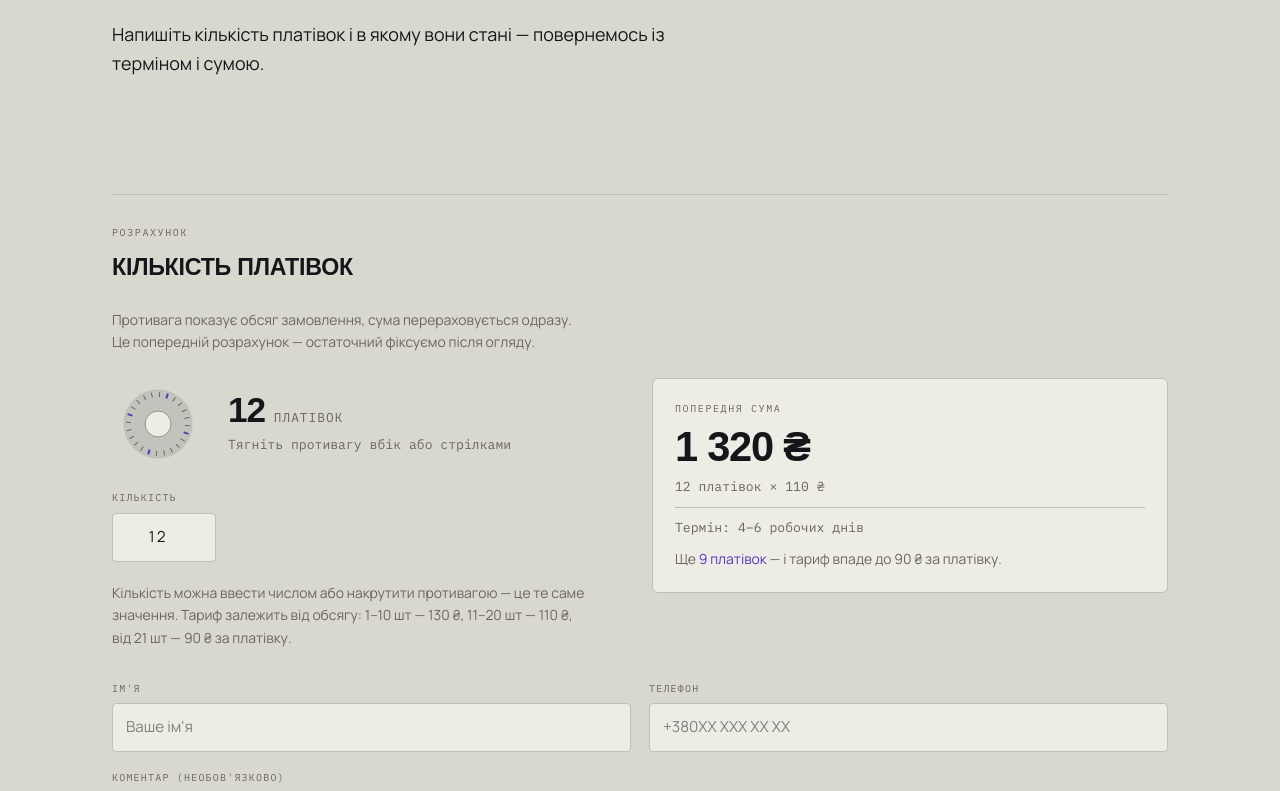
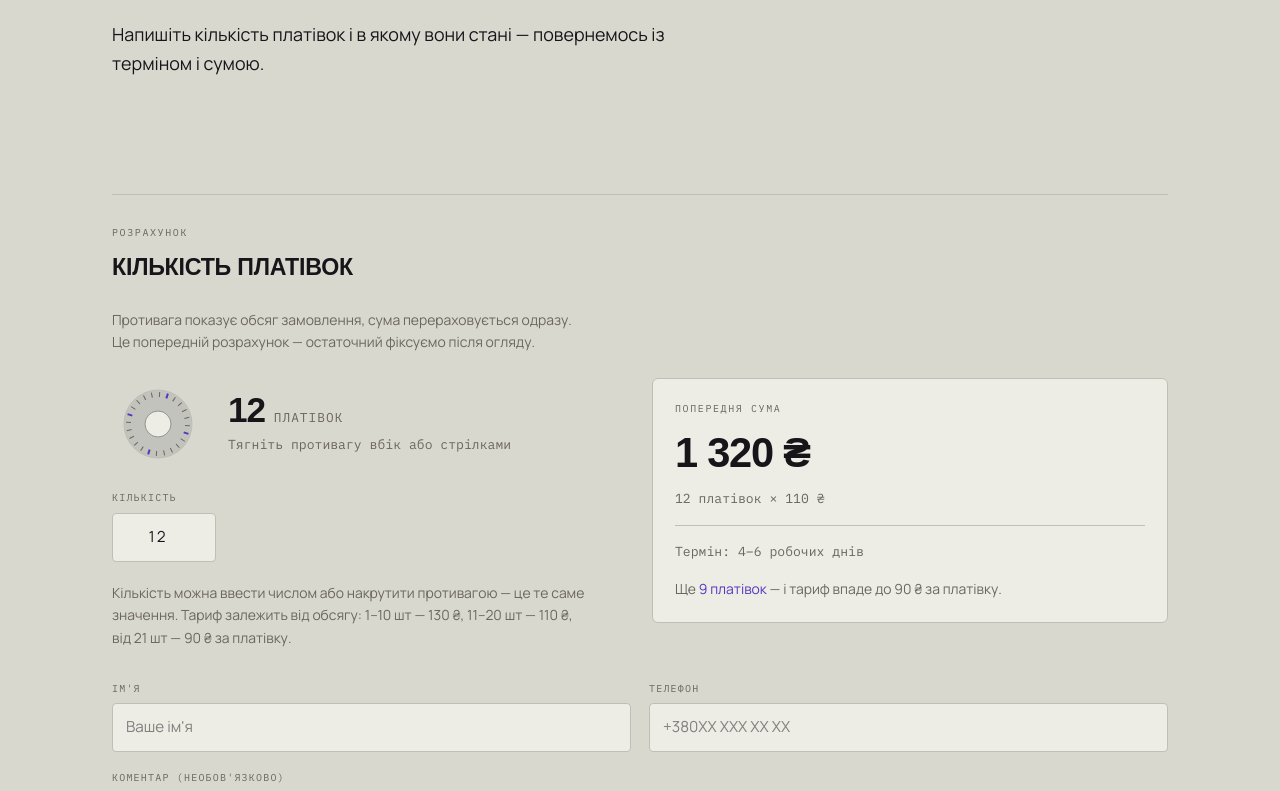
Before and after one commit to TolikSyedin/shiny-vinyls, a Next.js app: page /request in a window 1280 px wide. Shown: the part 378-1169 px from the top of the page. Built offline with nearby package versions, Linux system fonts and the light colour scheme; a web font is replaced by a local one.

Commit message:
Elevate gap class to wrapper to avoid conflicts

```diff
--- a/components/calculator/price-panel.tsx
+++ b/components/calculator/price-panel.tsx
@@ -17,7 +17,8 @@ export function PricePanel({ quantity }: { quantity: number }) {
   const upcoming = nextTier(value)
 
   return (
-    <Card className="gap-[1rem]">
+    <Card>
+      <div className="grid gap-[1rem]">
         <Eyebrow>Попередня сума</Eyebrow>
 
         <Readout size="xl">{formatHryvnia(totalPrice(value))} ₴</Readout>
@@ -41,6 +42,7 @@ export function PricePanel({ quantity }: { quantity: number }) {
         ) : (
           <Note>Це найкращий тариф — {perVinyl} ₴ за платівку.</Note>
         )}
+      </div>
     </Card>
   )
 }
```
Lines whose indentation alone changed are shown as unchanged.
